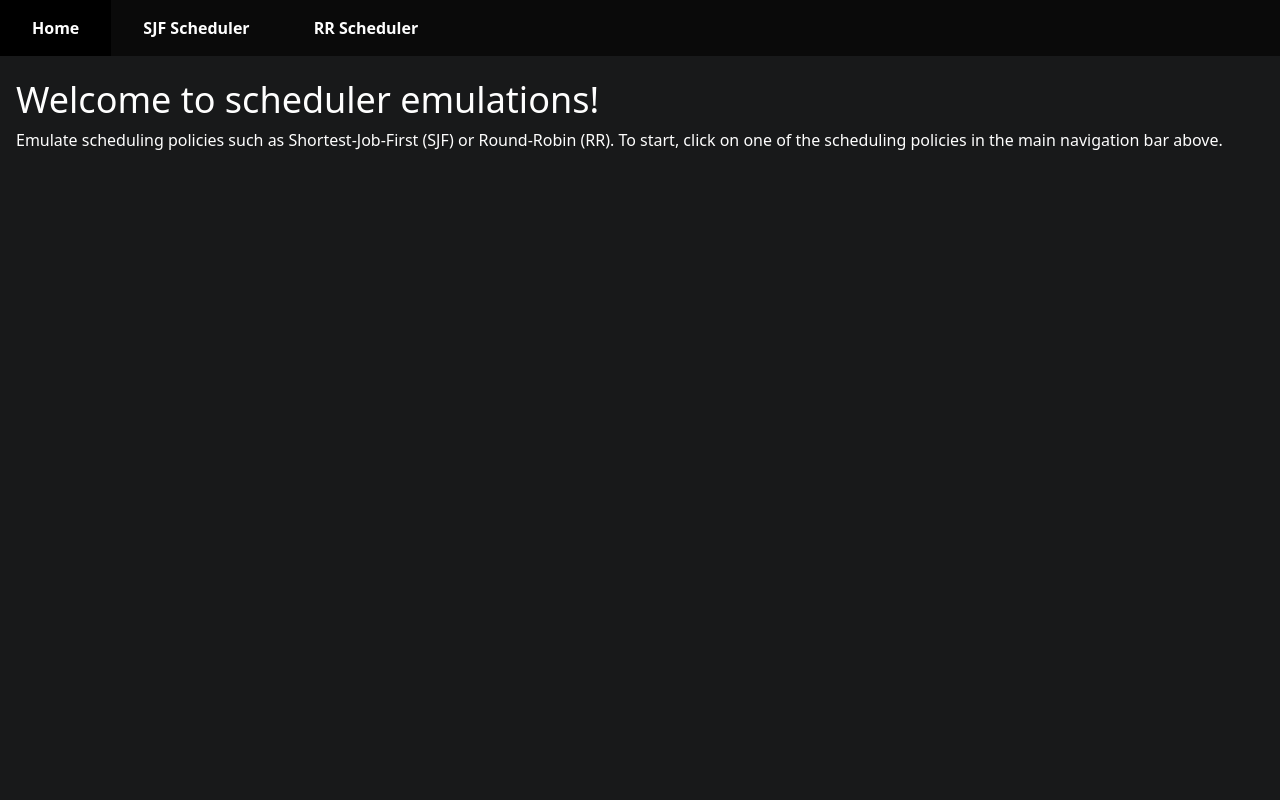
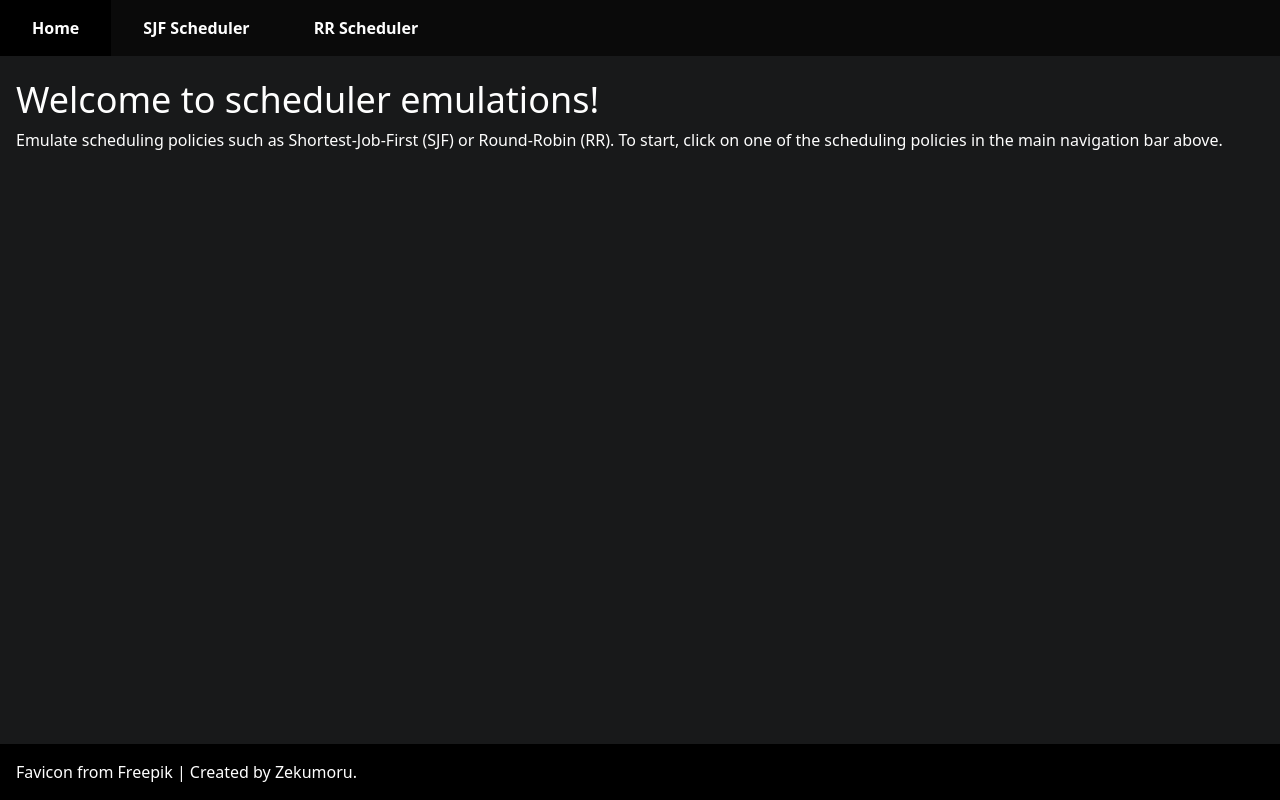
Before and after one commit to Zekumoru/SJF-Scheduler, a React (Vite) app: page / in a window 1280 px wide. Built offline with nearby package versions, Linux system fonts and the light colour scheme.

Commit message:
Extract footer component

```diff
--- a/src/App.tsx
+++ b/src/App.tsx
@@ -3,18 +3,26 @@ import Home from './components/Home';
 import MainNavBar from './components/MainNavBar';
 import SjfScheduler from './components/SjfScheduler';
 import RRScheduler from './components/RRScheduler';
+import Credits from './components/Credits';
 
 const App = () => {
   return (
     <BrowserRouter>
+      <div className="flex min-h-screen flex-col">
         <MainNavBar />
-      <main className="max-w-screen-xl mx-auto p-4">
+        <main>
+          <div className="max-w-screen-xl mx-auto p-4">
             <Routes>
               <Route path="/" element={<Home />} />
               <Route path="/sjf-scheduler" element={<SjfScheduler />} />
               <Route path="/rr-scheduler" element={<RRScheduler />} />
             </Routes>
+          </div>
         </main>
+        <footer className="bg-black mt-auto">
+          <Credits />
+        </footer>
+      </div>
     </BrowserRouter>
   );
 };
--- /dev/null
+++ b/src/components/Credits.tsx
@@ -0,0 +1,18 @@
+const Credits = () => {
+  return (
+    <p className="max-w-screen-xl mx-auto p-4">
+      Favicon from{' '}
+      <a
+        href="https://www.flaticon.com/free-icons/process"
+        title="process icons"
+        rel="noreferrer noopener"
+      >
+        Freepik
+      </a>{' '}
+      | Created by <a href="https://github.com/Zekumoru/schedulers">Zekumoru</a>
+      .
+    </p>
+  );
+};
+
+export default Credits;
--- a/src/components/SjfScheduler.tsx
+++ b/src/components/SjfScheduler.tsx
@@ -144,20 +144,6 @@ const SjfScheduler = () => {
           )
         )}
       </ul>
-      <div>
-        <p>
-          Favicon from{' '}
-          <a
-            href="https://www.flaticon.com/free-icons/process"
-            title="process icons"
-            rel="noreferrer noopener"
-          >
-            Freepik
-          </a>{' '}
-          | Created by{' '}
-          <a href="https://github.com/Zekumoru/schedulers">Zekumoru</a>.
-        </p>
-      </div>
     </>
   );
 };
```
Lines whose indentation alone changed are shown as unchanged.
